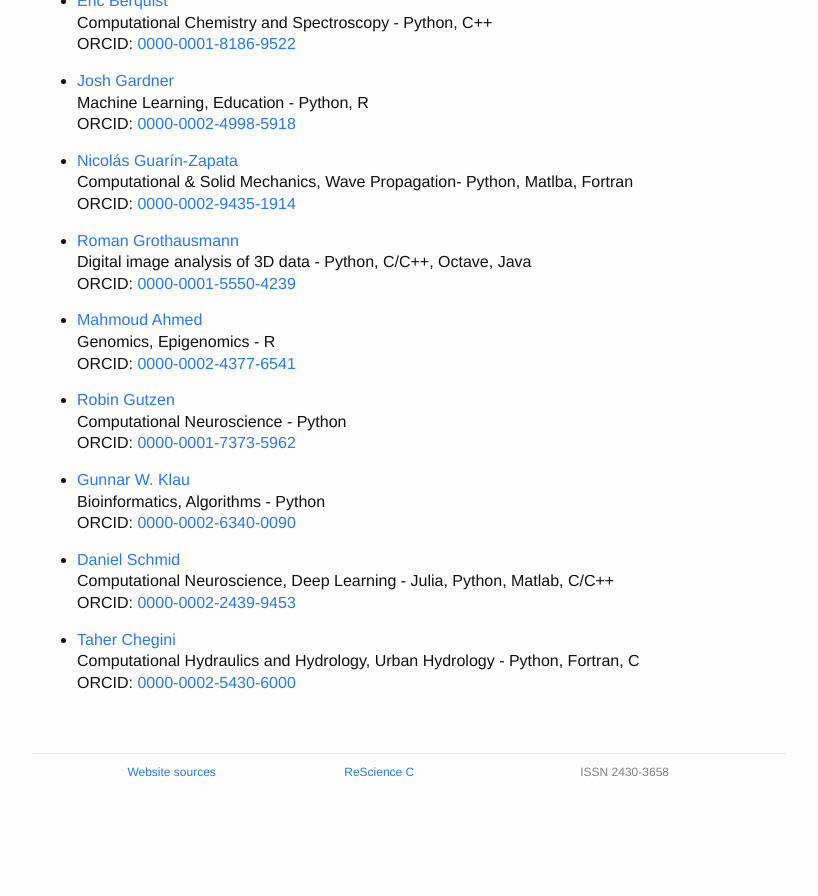
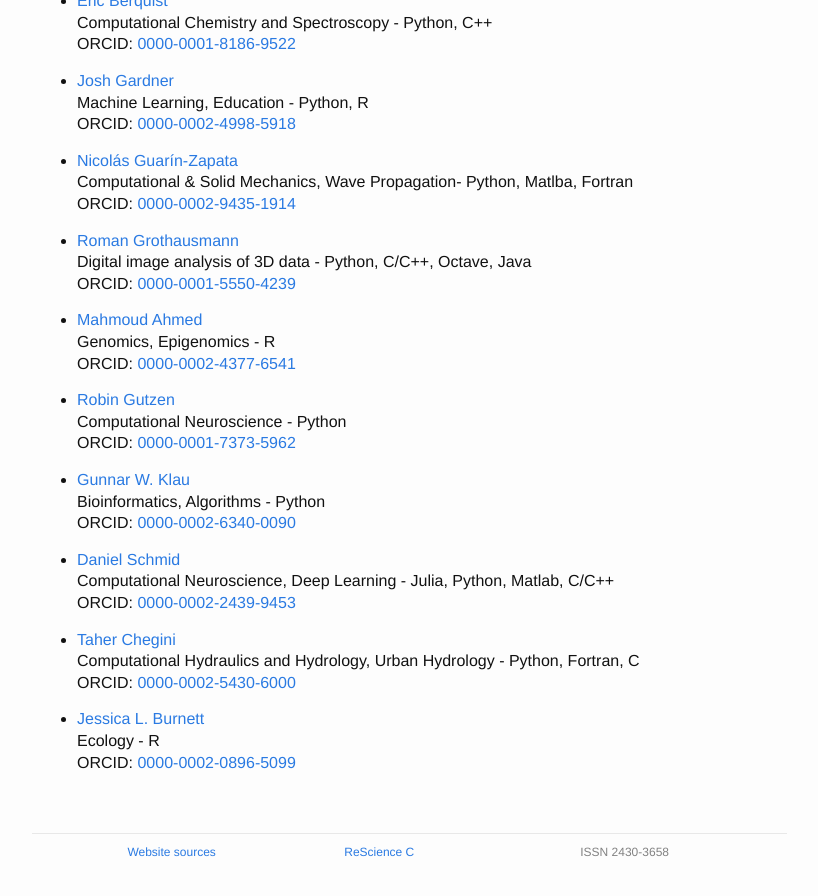
Before and after one commit to ReScience/rescience.github.io, a Jekyll site: the page built from 04-board.md, in a window 1280 px wide and 900 px high, scrolled down 9906 px. Shown: the top 896 px of the window, without its empty margins (223-1041 px from the left). Built offline with Jekyll 4.4.1, drawn with Linux system fonts in a browser that asks for light colours; our own code applies the rules of GitHub Pages for plain Markdown files; before the commit the page ends 10727 px from its top, so only the background shows below that.

Commit message:
Add Jessica L. Burnett as a reviewer

```diff
--- a/04-board.md
+++ b/04-board.md
@@ -542,3 +542,7 @@ ORCID: [0000-0002-8225-7517](https://orcid.org/0000-0002-8225-7517)
 * [Taher Chegini](https://github.com/cheginit)
   Computational Hydraulics and Hydrology, Urban Hydrology - Python, Fortran, C
   ORCID: [0000-0002-5430-6000](https://orcid.org/0000-0002-5430-6000)
+
+* [Jessica L. Burnett](https://github.com/trashbirdecology)
+  Ecology - R
+  ORCID: [0000-0002-0896-5099](https://orcid.org/0000-0002-0896-5099)
```
